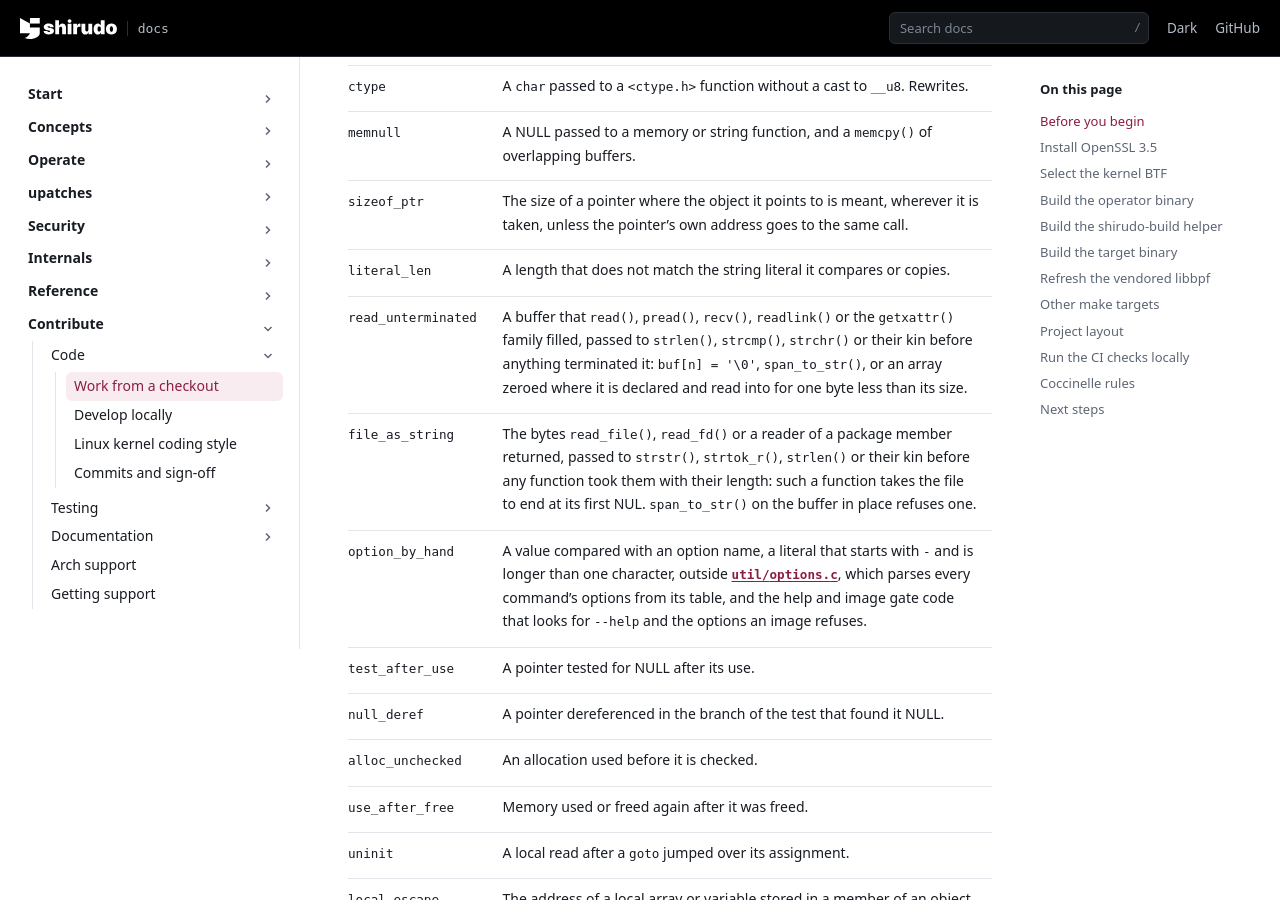
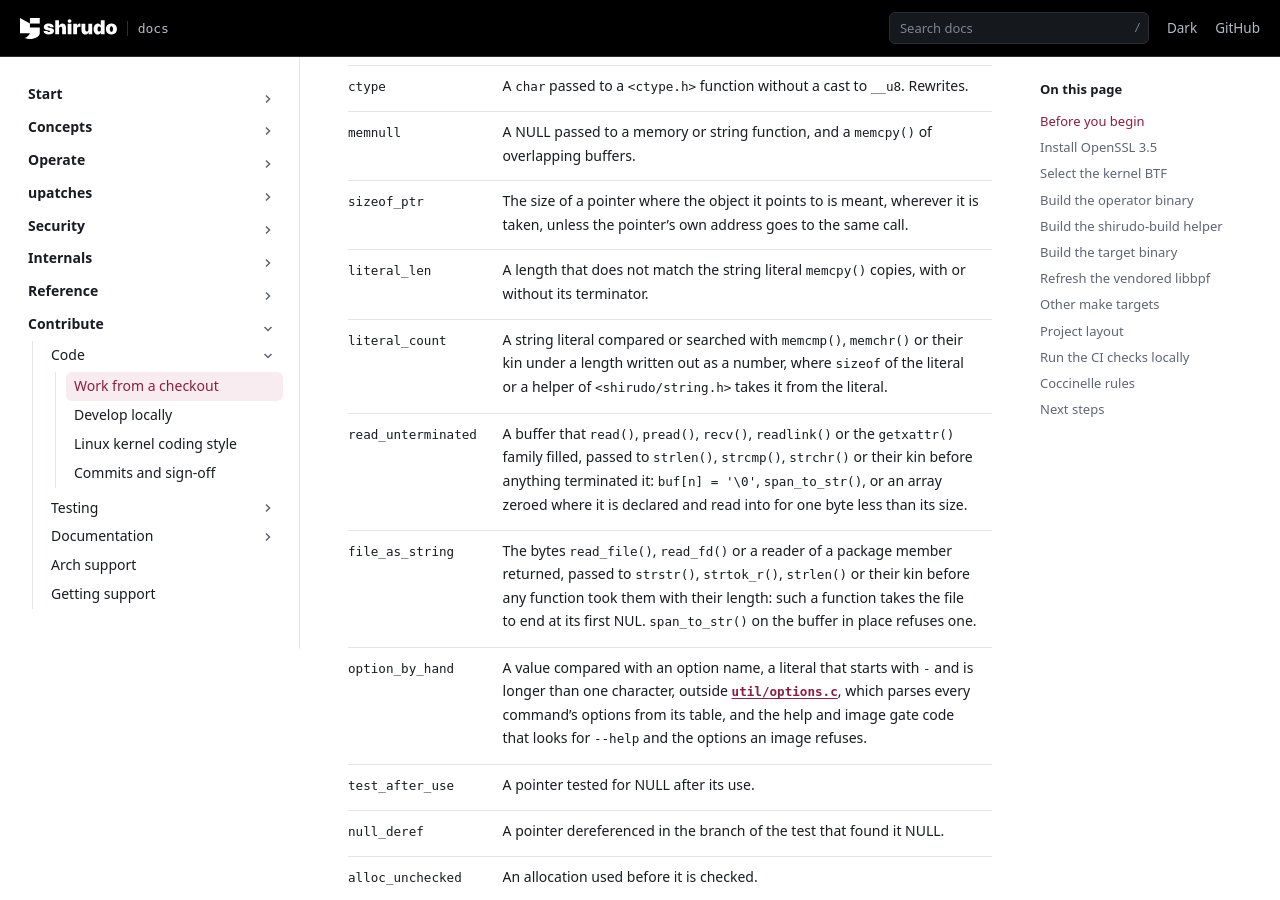
Before and after one commit to AliBashaSY/shirudo, a Sphinx documentation site: the page built from Documentation/contribute/code/developer-guide.rst, in a window 1280 px wide and 900 px high, scrolled down 13344 px. Built offline with Sphinx 7.4.7, drawn with Linux system fonts in a browser that asks for light colours; pages that are not in the unit, such as notebooks, are missing from menus.

Commit message:
coccinelle: refuse a literal compared under a length written out
literal_len reports a compare whose count does not match its literal,
which catches the count that is wrong today:

  strncasecmp(cp, "az", 3)

It passes the one that is right, and that one goes wrong with the next
edit of the literal, in a line nobody has a reason to read again.
strncmp() and strncasecmp() are poisoned now and their callers take
str_has_prefix() and its kin; memcmp() and memchr() of a literal stay,
for bytes that are no string, and take any number.

literal_count reports a string literal handed to memcmp(), bcmp(),
memchr(), memrchr(), memmem(), strncmp() or strncasecmp() with a
number for its length, on either side of the call. A sizeof of the
literal, a named constant and a helper of <shirudo/string.h> pass, as
does a compare without a literal:

  memcmp(d, "sha256:", 7)                      reported
  memchr("nrt", c, 3)                          reported
  memcmp(d, "sha256:", sizeof("sha256:") - 1)  passes
  str_has_prefix(d, "sha256:")                 passes

literal_len keeps memcpy() alone. Every compare it reported under a
wrong number, this rule reports under any number, and a second report
of the same line tells the reader nothing new.

t0006 has these as its sample. On the tree it reported the eleven
compares of the CBMC harnesses that the last commit converted, and
nothing in the sources; it is silent now.

Signed-off-by: Daniel Borkmann <daniel@iogearbox.net>

```diff
--- a/Documentation/contribute/code/developer-guide.rst
+++ b/Documentation/contribute/code/developer-guide.rst
@@ -693,8 +693,13 @@ can rewrite what it finds does so with ``-D patch``:
        wherever it is taken, unless the pointer's own address goes to
        the same call.
    * - ``literal_len``
-     - A length that does not match the string literal it compares or
-       copies.
+     - A length that does not match the string literal ``memcpy()``
+       copies, with or without its terminator.
+   * - ``literal_count``
+     - A string literal compared or searched with ``memcmp()``,
+       ``memchr()`` or their kin under a length written out as a number,
+       where ``sizeof`` of the literal or a helper of
+       ``<shirudo/string.h>`` takes it from the literal.
    * - ``read_unterminated``
      - A buffer that ``read()``, ``pread()``, ``recv()``, ``readlink()``
        or the ``getxattr()`` family filled, passed to ``strlen()``,
```
Also changed, not shown: Documentation/contribute/testing/test-coverage.rst (+4 -3 lines), 3 other files.
